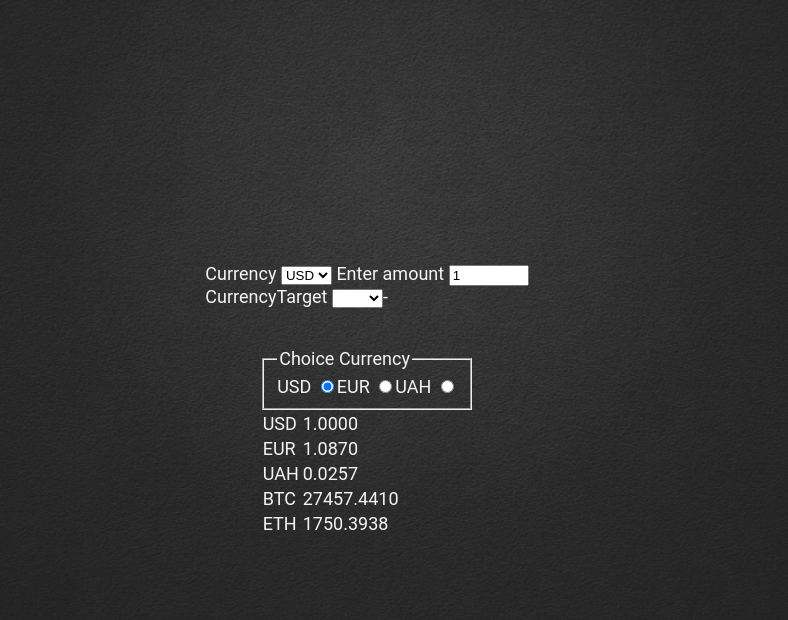
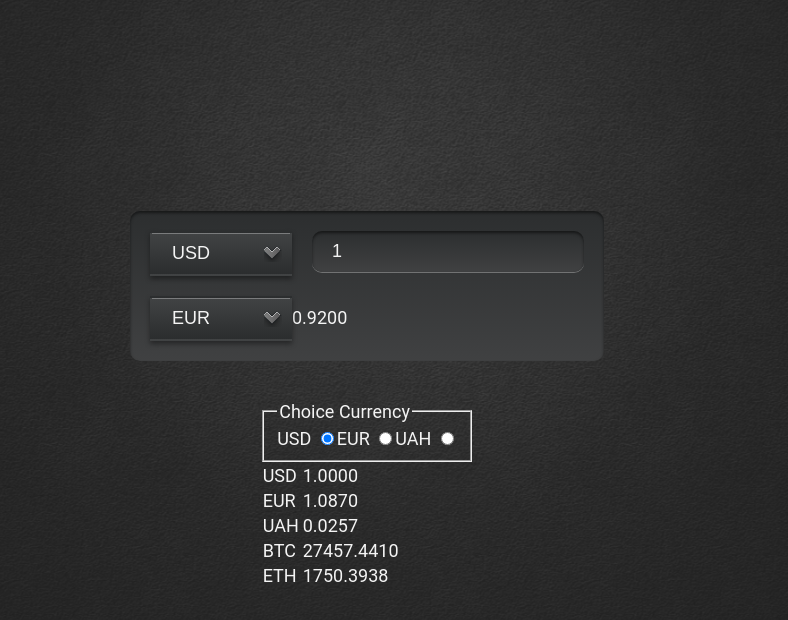
Before and after one commit to polPintero/dublemint_exchange, a Vue app: page / in a window 1280 px wide. Shown: the top 620 px of the page, without its empty margins (273-1061 px from the left). Built offline with nearby package versions, Linux system fonts and the light colour scheme; the HTML template or start-up script is replaced by a standard one.

Commit message:
added components in form

```diff
--- a/src/components/ExchangeForm.vue
+++ b/src/components/ExchangeForm.vue
@@ -1,37 +1,28 @@
 <template>
-  <form @submit.prevent>
-    <div>
-      <label>
-        Currency
-        <select v-model="firstCurrencySymbol">
-          <option
-            v-for="item in currencies"
-            :value="item.name"
-            :key="item.name"
-          >
-            {{ item.name }}
-          </option>
-        </select>
+  <form @submit.prevent class="exchange-form">
+    <div class="exchange-form__base">
+      <label class="exchange-form__base__item">
+        <dropdown-comp
+          v-model="firstCurrencySymbol"
+          :list="currencies"
+          valueKey="name"
+        >
+        </dropdown-comp>
       </label>
-      <label>
-        Enter amount
-        <input type="number" :max="maxValue" min="1" v-model="amount" />
+      <label class="exchange-form__base__item">
+        <input-number v-model="amount"></input-number>
       </label>
     </div>
     <div>
       <label>
-        CurrencyTarget
-        <select v-model="targetCurrency">
-          <template v-for="item in currencies">
-            <option
-              v-if="item.name !== firstCurrencySymbol"
-              :value="item.name"
-              :key="item.name"
-            >
-              {{ item.name }}
-            </option>
-          </template>
-        </select>
+        <dropdown-comp
+          v-model="targetCurrency"
+          :list="currencies"
+          valueKey="name"
+          placeholder="Select"
+          :condition-visible="conditionVisible"
+        >
+        </dropdown-comp>
       </label>
       <span>{{ resultValue }}</span>
     </div>
@@ -39,41 +30,64 @@
 </template>
 
 <script>
-import { enumCurrencies } from '@/currency'
+import {enumCurrencies} from '@/currency'
+import DropdownComp from './DropdownComp.vue'
+import InputNumber from './InputNumber.vue'
 
 export default {
   name: 'ExchangeForm',
-  data () {
+  components: {
+    DropdownComp,
+    InputNumber
+  },
+  data() {
     return {
+      enumCurrencies,
       currencies: this.$store.state.currencies,
       firstCurrencySymbol: enumCurrencies.USD,
-      targetCurrency: '',
+      targetCurrency: enumCurrencies.EUR,
       amount: 1,
       maxValue: 10000
     }
   },
-  created () {
-    console.log(this.currencies)
-  },
-
   watch: {
-    firstCurrencySymbol (value) {
+    firstCurrencySymbol(value) {
       if (value === this.targetCurrency) this.targetCurrency = ''
     },
-    amount (value, oldValue) {
+    amount(value, oldValue) {
       if (value > this.maxValue) this.amount = oldValue
     }
   },
   computed: {
-    resultValue () {
+    resultValue() {
       const target = this.currencies[this.targetCurrency]
       const first = this.currencies[this.firstCurrencySymbol]
       if (!target) return '-'
       const crossRate = first.getCrossRateToCurrency(target)
       return crossRate ? (crossRate * this.amount).toFixed(4) : '-'
     }
+  },
+  methods: {
+    conditionVisible(item) {
+      return item.name !== this.firstCurrencySymbol
+    }
   }
 }
 </script>
 
-<style></style>
+<style lang="scss">
+.exchange-form {
+  padding: var(--gap-double);
+  border-radius: var(--border-radius);
+  // box-shadow: 16px 16px 32px #c8c8c8, -16px -16px 32px #fefefe;
+  background: linear-gradient(180deg, #2c2e2f 0%, #404142 100%);
+  box-shadow: 0px 0px 0px rgba(255, 255, 255, 0.3),
+    inset 0px 2px 3px rgba(0, 0, 0, 0.5);
+
+  &__base {
+    margin-block-end: var(--gap-double);
+    display: flex;
+    gap: var(--gap-double);
+  }
+}
+</style>
```
